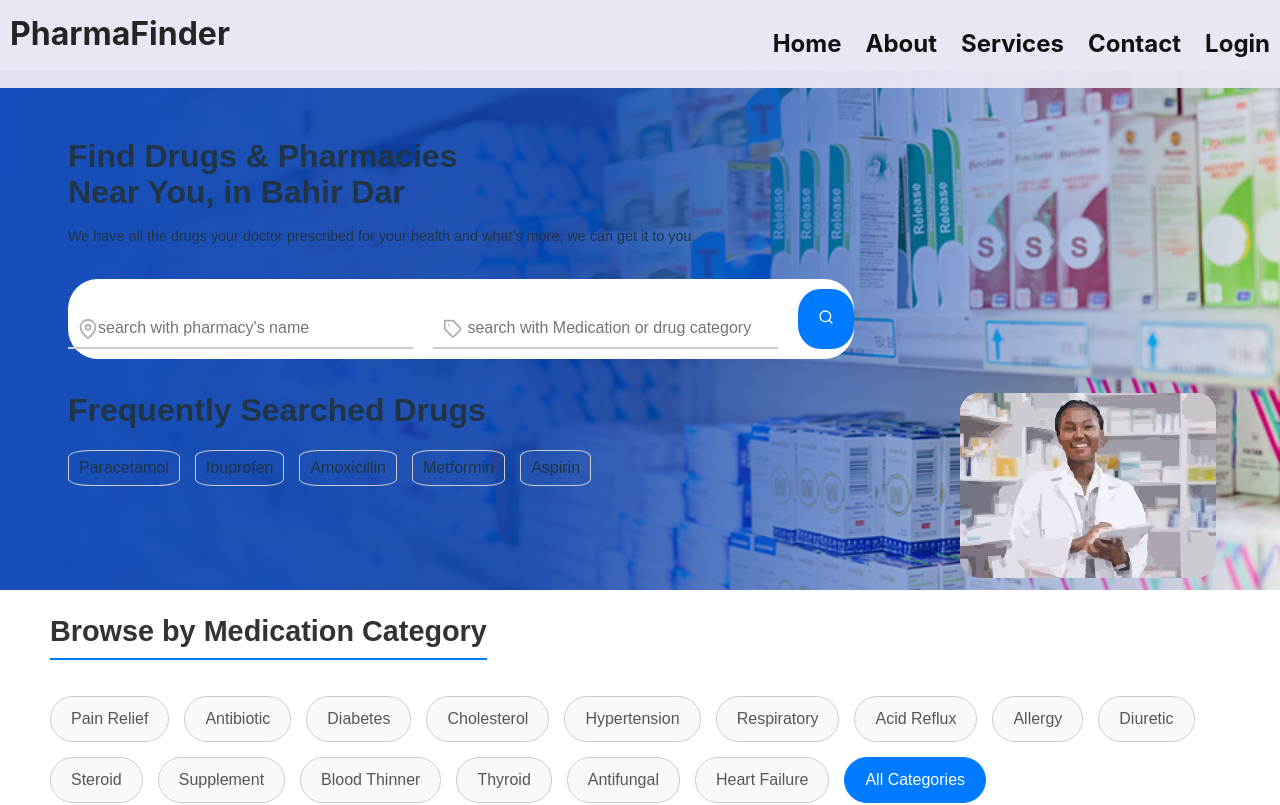
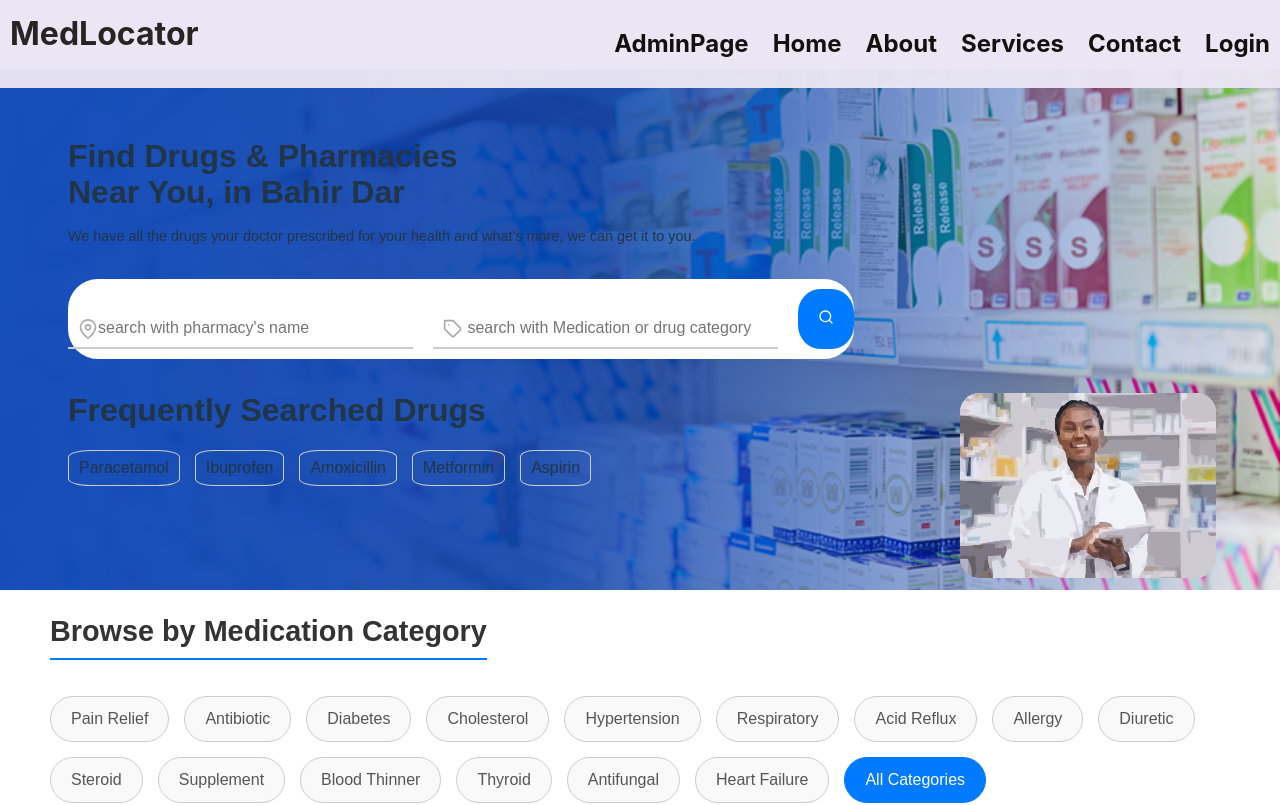
Before and after one commit to solomon-mh/fetanfews, a React (Vite) app: page / in a window 1280 px wide. Shown: the top 805 px of the page. Built offline with nearby package versions, Linux system fonts and the light colour scheme.

Commit message:
rename Navbar logo to MedLocator and add AdminPage link

```diff
--- a/src/components/Navbar/Navbar.tsx
+++ b/src/components/Navbar/Navbar.tsx
@@ -4,8 +4,13 @@ const Header = () => {
   return (
     <header className="header">
       <nav className="navbar">
-        <div className="navbar-logo">PharmaFinder</div>
+        <div className="navbar-logo">MedLocator</div>
         <ul className="navbar-links">
+        <li>
+            <Link className="link" to="/admin">
+              AdminPage
+            </Link>
+          </li>
           <li>
             <Link className="link" to="/">
               Home
```
Also changed, not shown: src/admin/tableList/TableList.tsx (added).
